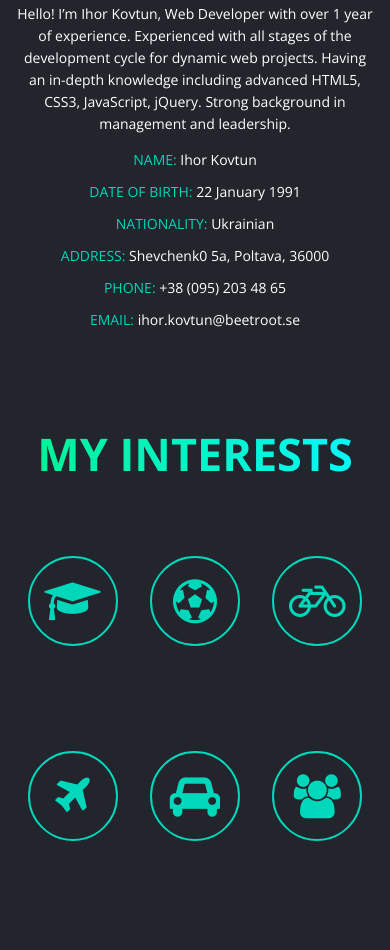
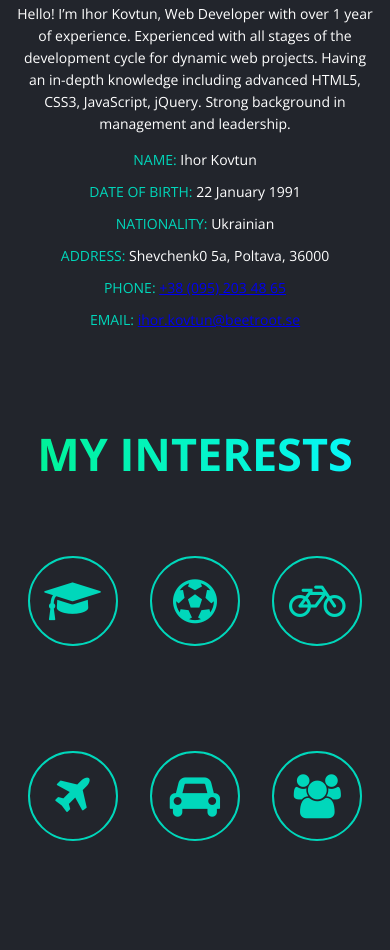
Before and after one commit to ihorba/portfolio, a plain HTML site: page index.html in a window 390 px wide. Shown: the part 1452-2402 px from the top of the page. Drawn offline with nearby package versions, Linux system fonts and the light colour scheme; some packages are replaced by stand-ins of ours.

Commit message:
phone email

```diff
--- a/index.html
+++ b/index.html
@@ -61,8 +61,8 @@
 							<li class="ba-about-list__item"><span class="ba-about-list__item-name">DATE OF BIRTH: </span><time datetime="1991-01-22">22 January 1991</time></li>
 							<li class="ba-about-list__item"><span class="ba-about-list__item-name">NATIONALITY: </span>Ukrainian</li>
 							<li class="ba-about-list__item"><span class="ba-about-list__item-name">ADDRESS: </span>Shevchenk0 5a, Poltava, 36000</li>
-							<li class="ba-about-list__item"><span class="ba-about-list__item-name">PHONE: </span><a href="tel:+38(095)2034865"></a>+38 (095) 203 48 65</li>
-							<li class="ba-about-list__item"><span class="ba-about-list__item-name">EMAIL: </span><a href="mailto:ihor.kovtun@beetroot.se"></a>ihor.kovtun@beetroot.se</li>
+							<li class="ba-about-list__item"><span class="ba-about-list__item-name">PHONE: </span><a href="tel:+38(095)2034865">+38 (095) 203 48 65</a></li>
+							<li class="ba-about-list__item"><span class="ba-about-list__item-name">EMAIL: </span><a href="mailto:ihor.kovtun@beetroot.se">ihor.kovtun@beetroot.se</a></li>
 						</ul>
 					</div>
 				</div>
```
